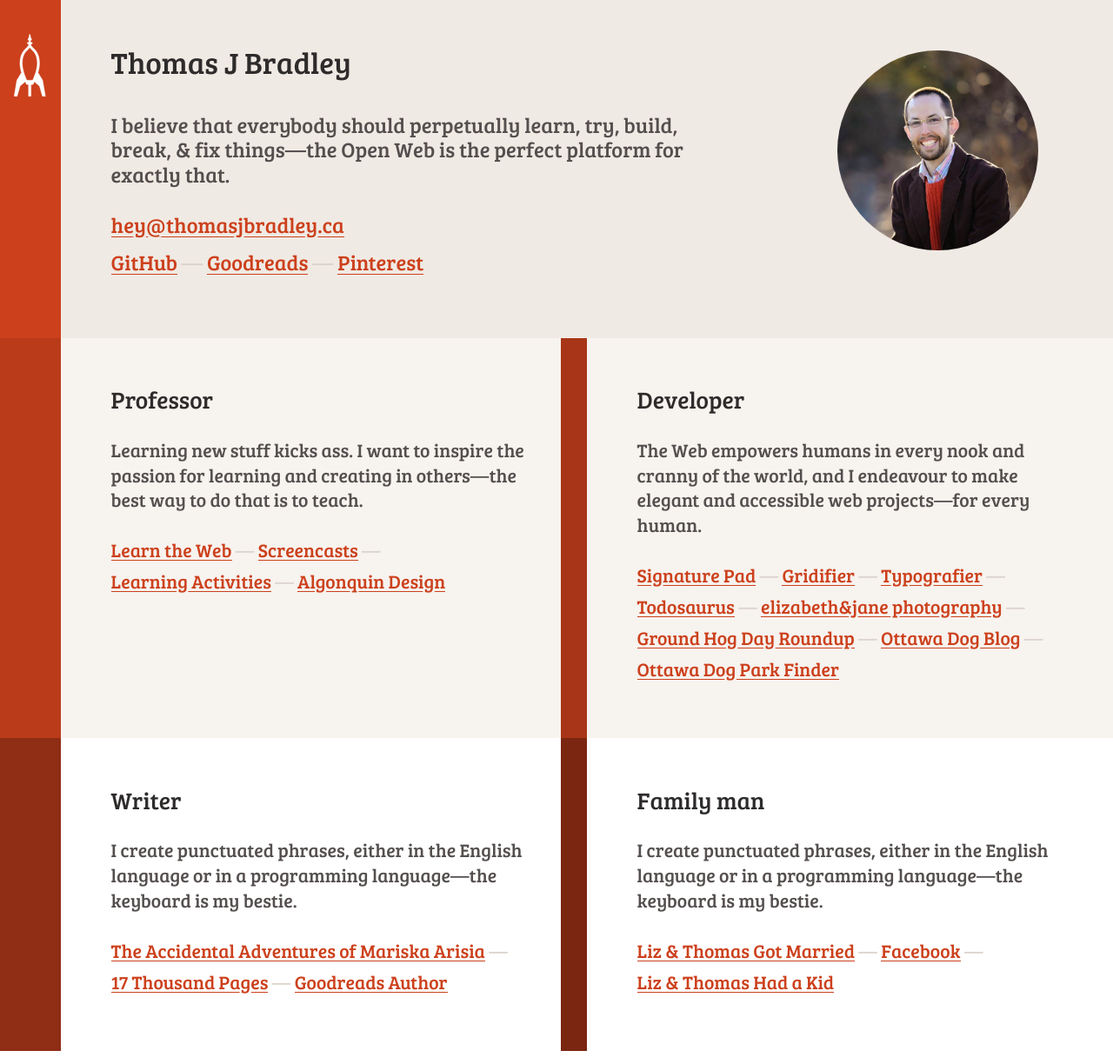
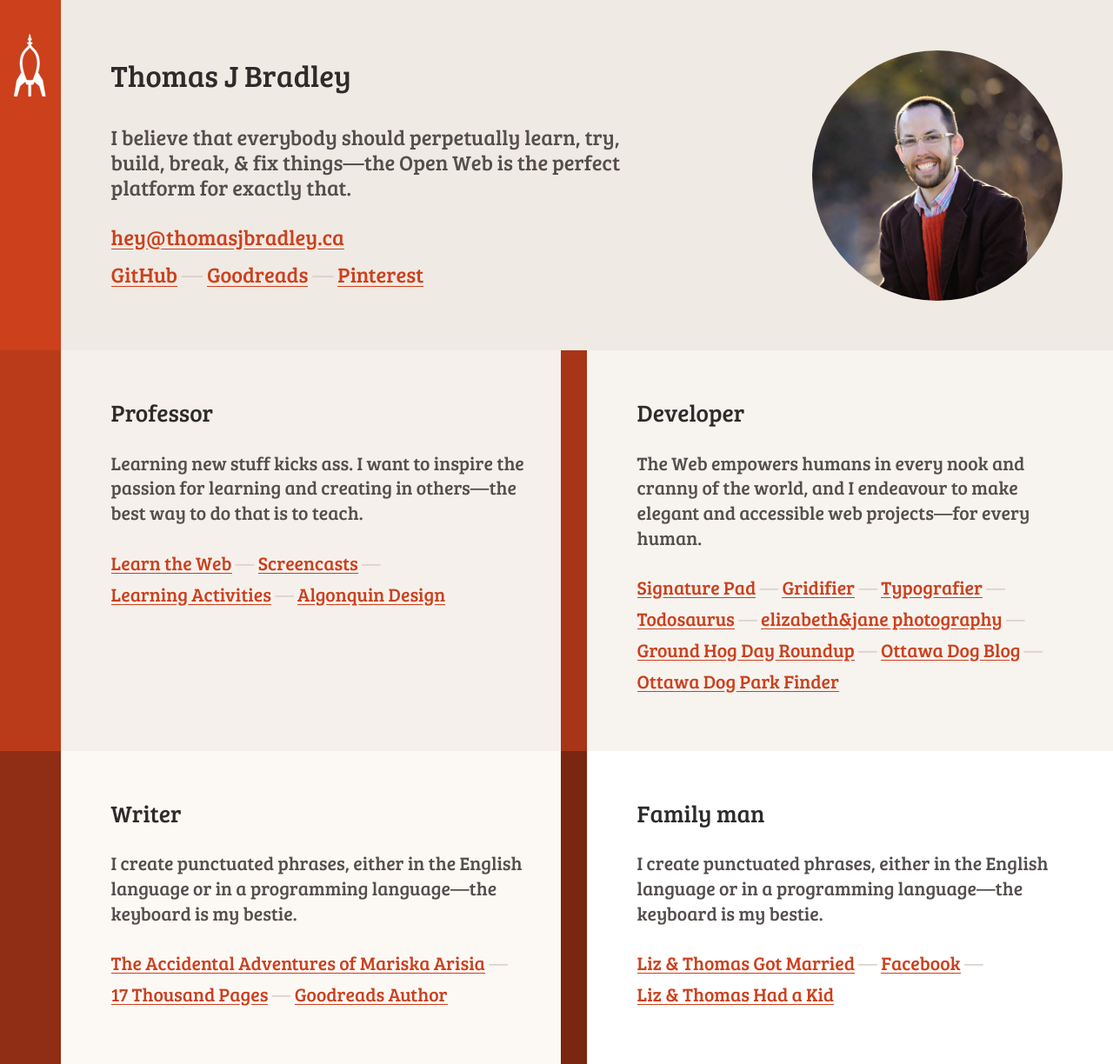
Before and after one commit to thomasjbradley/thomasjbradley.ca, a Jekyll site: the page built from index.html, in a window 1280 px wide. Shown: the whole page at 87% size. Built offline with Jekyll 4.4.1, drawn with Linux system fonts in a browser that asks for light colours.

Commit message:
Fixed on smaller screens.

```diff
--- a/css/colors.css
+++ b/css/colors.css
@@ -8,10 +8,11 @@
   --color-brand-darkest: #7a2611;
 
   --color-brown: #544f4e;
+  --color-brown-medium: #f5f0eb;
+  --color-brown-offwhite: #fcf8f4;
   --color-brown-lightest: #f7f3ef;
   --color-brown-lighter: #f0eae4;
   --color-brown-light: #dbd3cc;
-  --color-brown-medium: #948778;
   --color-brown-dark: #2e2b2b;
 }
 
--- a/index.html
+++ b/index.html
@@ -8,16 +8,15 @@
 
     <header class="">
 
-      <a class="top no-mark-link" href="#top">
+      <strong class="top no-mark-link" href="#top">
         <svg class="rocket-img" viewBox="0 0 138 256">
-          <style> .rocket { fill: #fff; } </style>
           <path class="rocket" d="M121.1 187.4l-18.2-30c3.4-11.6 6-24.6 6-37.3 0-1.7 0-3.3-.1-5-1.9-33.5-14.8-45.6-24.5-55.2-4.6-4.6-8.1-8.5-10.6-14.1 0-.1-.1-.2-.1-.3 1.7-.3 3.1-.7 4.1-1.4 1.8-1.1 2.7-2.9 2.7-5.1l-.5-1.2c-.9-.8-3.2-1.3-6.9-1.4-.3-2-.3-3.9.1-6.5.1-1.2.1-1.2 1.8-1.3h.3c1.2-.1 1.7-.8 2-1.3.7-1.3-.2-2.8-.7-3.7l-.2-.3-.3-.6c-2.6-6.4-3.9-10.9-3.9-13.4 0-3.2-.8-4-1.4-4.4-.5-.3-1.1-.3-1.6 0-.3.2-1.4.8-1.4 4.4 0 1.7-.7 5.4-4 13.6l-.2.4-.2.3c-.4.7-1 1.7-1 2.7 0 .3.1.7.2 1 .2.5.8 1.1 2 1.3h.3c1.6.2 1.6.2 1.8 1.3.2 1.5.3 2.8.3 3.9 0 .9-.1 1.7-.2 2.5-3.8.2-6.1.6-6.9 1.4l-.3 1.3c0 2.2.9 4 2.7 5.1 1 .7 2.4 1.1 4.1 1.4 0 .1-.1.2-.1.3-2.4 5.6-6.4 9.6-11.1 14.3-9.7 9.6-22.6 21.6-24.4 55-.1 1.7-.1 3.3-.1 5 0 12.7 2.6 25.7 6 37.3l-18.2 30-11 63.9h12.5l11.6-40.6L51 194.3l.7.3c.7.3 1.4.5 2.1.7.3 2 .7 4.2 1 5.5.2 1 .7 3.5 9.8 4.1v46.4h10.3V205c9.6-.6 10.1-3.1 10.3-4.1.3-1.3.6-3.5 1-5.5.8-.2 1.5-.4 2.1-.7l.4-.2 19.4 16.2 11.6 40.6h12.5l-11.1-63.9zm-38.9-2l-.4 1c-1.7.3-4.3.7-8.1 1h-7.5c-4.1-.3-6.8-.7-8.5-1.1v-.1l-.3-.8c-5.1-11.9-17-39.8-17-65.4 0-1.5 0-3 .1-4.5 1.6-28.7 11.8-38.9 20.8-47.9l.8-.8c2.7-2.7 5.5-5.5 7.9-8.6 2.4 3.2 5 5.9 7.5 8.5l.8.8c9 9 19.2 19.2 20.9 48.1.1 1.5.1 3 .1 4.5-.1 25.5-12 53.4-17.1 65.3z"/>
         </svg>
-      </a>
+      </strong>
 
-      <div class="grid">
-        <div class="unit [ xs-2-3 ] pad-t pad-b-2 gutter-2">
-          <h1 class="exa pad-t-1-2 text-dark">Thomas J Bradley</h1>
+      <div class="grid grid-middle">
+        <div class="unit [ xs-1 s-1 m-1 l-2-3 ] wrapper">
+          <h1 class="exa text-dark">Thomas J Bradley</h1>
           <p class="giga text-medium"><strong>I believe that everybody should perpetually learn, try, build, break, &amp; fix things—the Open Web is the perfect platform for exactly that.</strong></p>
 
           <p class=" giga push-1-2"><a class="" href="mailto:hey@thomasjbradley.ca">hey@thomasjbradley.ca</a></p>
@@ -28,7 +27,7 @@
           </ul>
         </div>
 
-        <div class="unit [ xs-1-3 ] island-2">
+        <div class="unit [ unit-xs-hidden unit-s-hidden unit-m-hidden l-1-3 ] wrapper">
           <div class="photo">
             <img class="flex" src="/thomasjbradley.jpg" alt="">
           </div>
@@ -40,8 +39,8 @@
 
   <main class="grid">
 
-    <div class="unit [ xs-1-2 ] section section-prof">
-      <section class="wrapper island-2">
+    <div class="unit [ xs-1 s-1 m-1 l-1-2 ] section section-prof">
+      <section class="wrapper">
         <h2 class="tera text-dark">Professor</h2>
         <p class="mega">Learning new stuff kicks ass. I want to inspire the passion for learning and creating in others—the best way to do that is to teach.</p>
         <ul class="mega push-0 list-group list-group--inline">
@@ -53,8 +52,8 @@
       </section>
     </div>
 
-    <div class="unit [ xs-1-2 ] section section-dev">
-      <section class="wrapper island-2">
+    <div class="unit [ xs-1 s-1 m-1 l-1-2 ] section section-dev">
+      <section class="wrapper">
         <h2 class="tera text-dark">Developer</h2>
         <p class="mega">The Web empowers humans in every nook and cranny of the world, and I endeavour to make elegant and accessible web projects—for every human.</p>
         <ul class="mega push-0 list-group list-group--inline">
@@ -70,8 +69,8 @@
       </section>
     </div>
 
-    <div class="unit [ xs-1-2 ] section section-write">
-      <section class="wrapper island-2">
+    <div class="unit [ xs-1 s-1 m-1 l-1-2 ] section section-write">
+      <section class="wrapper">
         <h2 class="tera text-dark">Writer</h2>
         <p class="mega">I create punctuated phrases, either in the English language or in a programming language—the keyboard is my bestie.</p>
         <ul class="mega push-0 list-group list-group--inline">
@@ -82,8 +81,8 @@
       </section>
     </div>
 
-    <div class="unit [ xs-1-2 ] section section-family">
-      <section class="wrapper island-2">
+    <div class="unit [ xs-1 s-1 m-1 l-1-2 ] section section-family">
+      <section class="wrapper">
         <h2 class="tera text-dark">Family man</h2>
         <p class="mega">I create punctuated phrases, either in the English language or in a programming language—the keyboard is my bestie.</p>
         <ul class="mega push-0 list-group list-group--inline">
```
Also changed, not shown: css/theme.css (+75 -17 lines), _includes/main.min.css.
